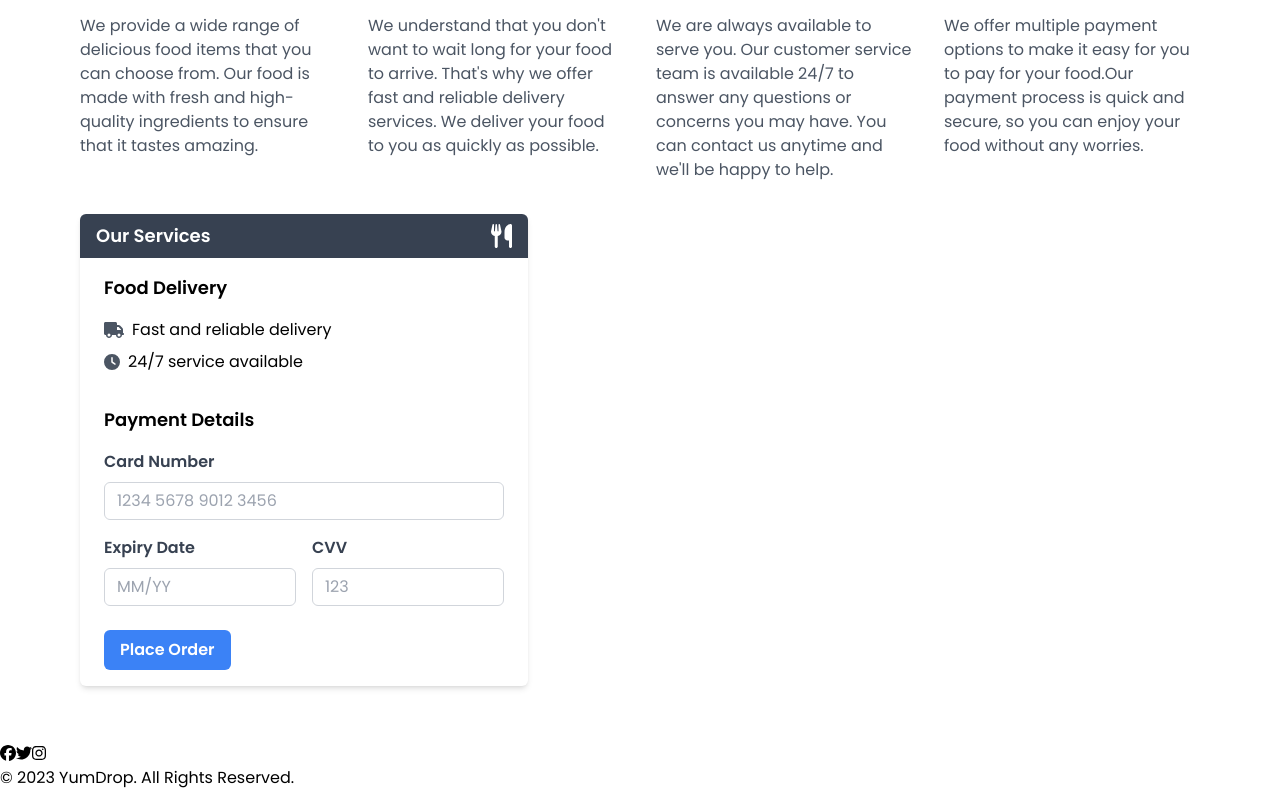
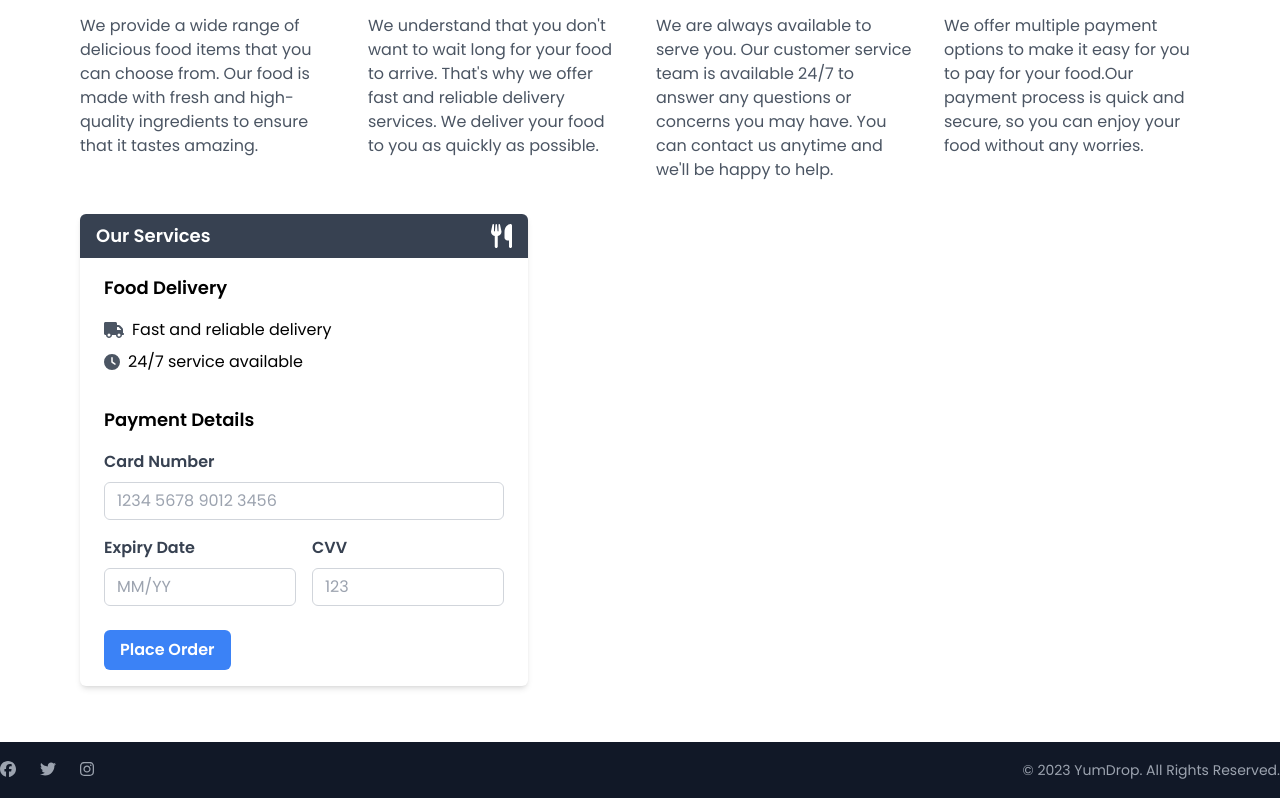
Before and after one commit to McRonaah/YumDrop, a React (Create React App) app: page /services in a window 1280 px wide. Shown: the part 262-1060 px from the top of the page. Built offline with nearby package versions, Linux system fonts and the light colour scheme; no server answers; the database is empty.

Commit message:
:lipstick: styling footer

```diff
--- a/src/components/Footer.jsx
+++ b/src/components/Footer.jsx
@@ -4,27 +4,24 @@ import { faFacebook, faTwitter, faInstagram } from '@fortawesome/free-brands-svg
 
 const Footer = () => {
   return (
-    <footer className="footer">
-      <div className="container">
-        <div className="footer-content">
-          <div className="social-media-icons">
+    <footer className="bg-gray-900 text-gray-400 py-4">
+    <div className="container mx-auto flex justify-between items-center">
+      <div className="social-media-icons flex space-x-6">
         <a href="https://www.facebook.com/" target="_blank" rel="noopener noreferrer">
-              <FontAwesomeIcon icon={faFacebook} />
+          <FontAwesomeIcon icon={faFacebook} className="text-gray-400 hover:text-white transition-all duration-300" />
         </a>
         <a href="https://twitter.com/" target="_blank" rel="noopener noreferrer">
-              <FontAwesomeIcon icon={faTwitter} />
+          <FontAwesomeIcon icon={faTwitter} className="text-gray-400 hover:text-white transition-all duration-300" />
         </a>
         <a href="https://www.instagram.com/" target="_blank" rel="noopener noreferrer">
-              <FontAwesomeIcon icon={faInstagram} />
+          <FontAwesomeIcon icon={faInstagram} className="text-gray-400 hover:text-white transition-all duration-300" />
         </a>
       </div>
       <div className="footer-text">
-            <p>© 2023 YumDrop. All Rights Reserved.</p>
-          </div>
+        <p className="text-sm">&copy; 2023 YumDrop.  All Rights Reserved.</p>
       </div>
     </div>
   </footer>
 );
 };
-
 export default Footer;
```
Lines whose indentation alone changed are shown as unchanged.
